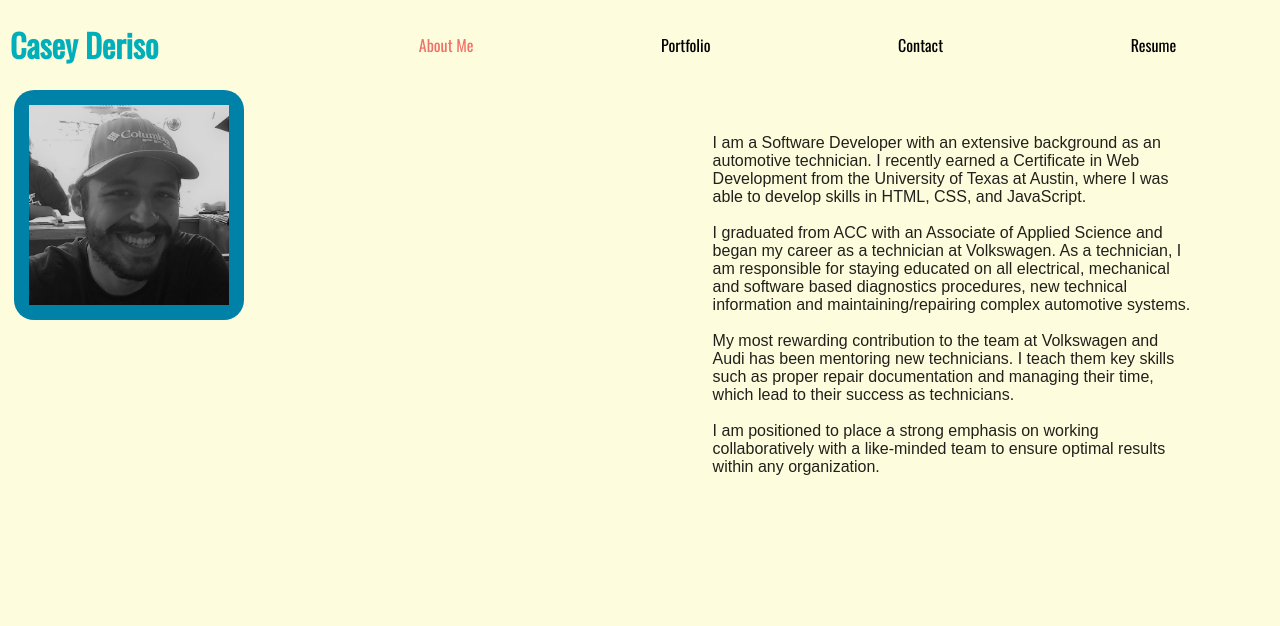
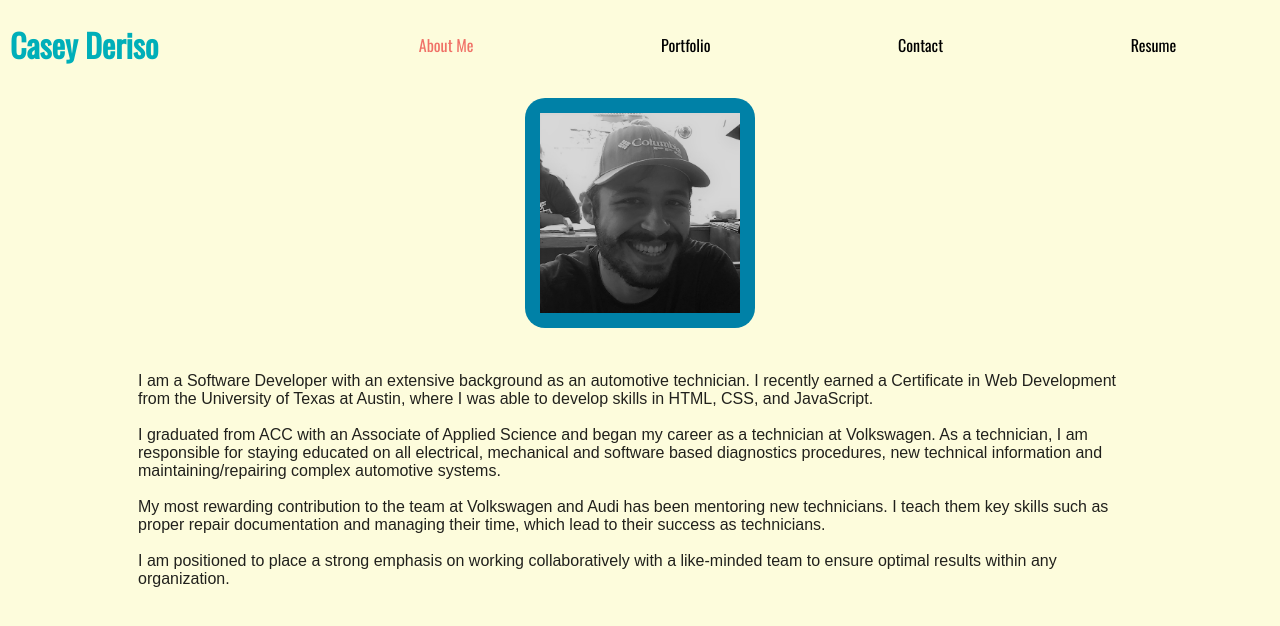
Before and after one commit to CaseyDeriso/react-portfolio, a React (Create React App) app: page / in a window 1280 px wide. Both pictures are taken after a click on the link "About Me". Shown: the top 626 px of the page. Built offline with nearby package versions, Linux system fonts and the light colour scheme.

Commit message:
changed about me section to flex box

```diff
--- a/src/components/AboutMe/index.js
+++ b/src/components/AboutMe/index.js
@@ -2,9 +2,10 @@ import React from "react";
 import styled from "styled-components";
 
 const TitleDiv = styled.div`
-  display: grid;
-  margin: 0 14px;
-  grid-template-columns: repeat(4, 1fr [col-start]);
+  margin-top: 8px;
+  display: flex;
+  flex-direction: column;
+  align-items: center;
 `;
 
 const PhotoContainer = styled.div`
```
